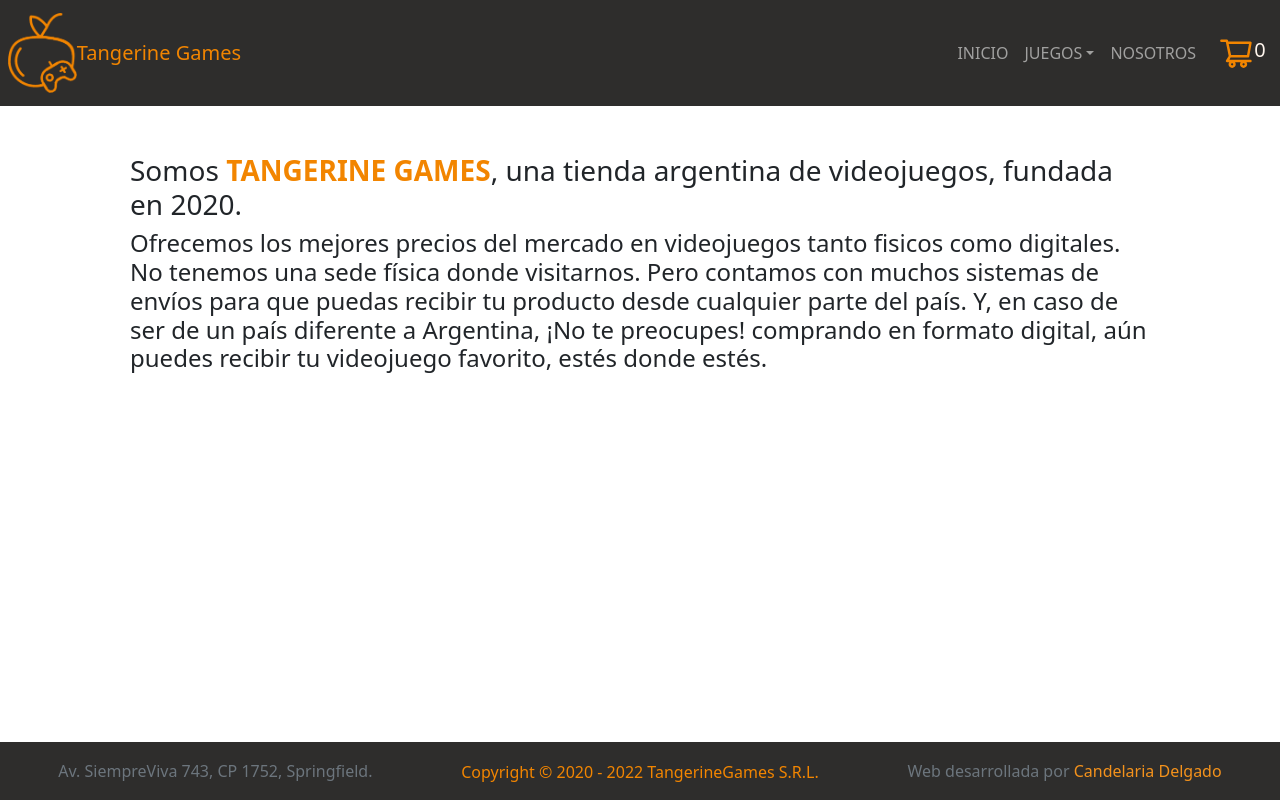
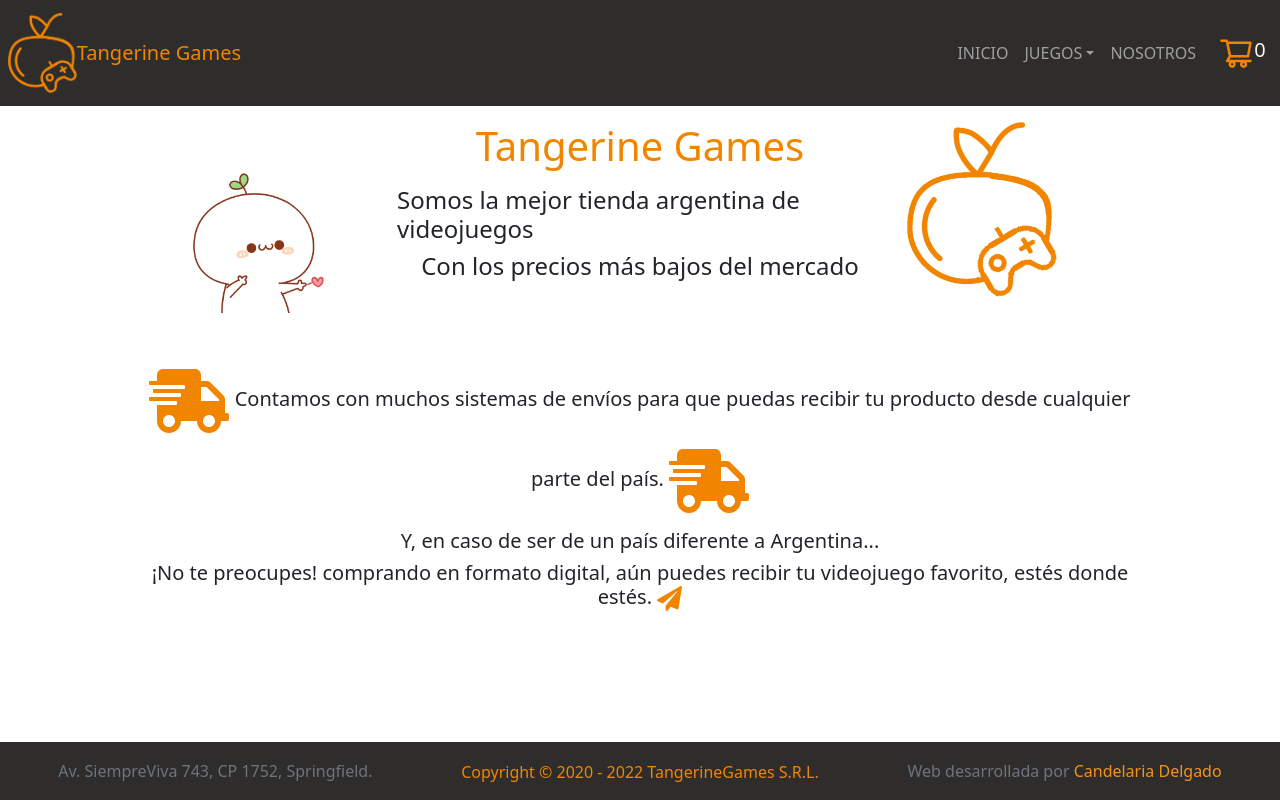
Before and after one commit to candekn/Proyecto-ReactJS-CoderHouse, a React (Vite) app: page /nosotros in a window 1280 px wide. Built offline with nearby package versions, Linux system fonts and the light colour scheme; a web font is replaced by a local one.

Commit message:
modifico nosotros

```diff
--- a/src/components/Nosotros/Nosotros.jsx
+++ b/src/components/Nosotros/Nosotros.jsx
@@ -1,21 +1,39 @@
 import React from 'react'
-import { Container } from 'react-bootstrap'
+import { Container, Row, Col, Image } from 'react-bootstrap'
+import logoColor from "../../assets/img/logo-color.png";
+import { FaShippingFast, FaPaperPlane  } from "react-icons/fa";
+import dancing from "../../assets/img/dancing.gif";
 
 export const Nosotros = () => {
     return (
         <Container>
-            <article className='m-5'>
-                <h3>
-                    Somos <strong className='text-primary'>TANGERINE GAMES</strong>, una tienda argentina de videojuegos, fundada en 2020.
-                    <br />
-                </h3>
+        <Row className='mx-5'>
+            <Col lg={3} className="d-flex flex-column justify-content-end align-items-center">
+            <Image src={dancing} width={150} />
+            </Col>
+            <Col lg={6}className="d-flex flex-column justify-content-start align-items-center">
+            <h1 className='text-primary my-3'>Tangerine Games</h1>
                 <h4>
-                    Ofrecemos los mejores precios del mercado en
-                    videojuegos tanto fisicos como digitales.
-                    No tenemos una sede física donde visitarnos. Pero contamos con muchos sistemas de envíos para que puedas recibir tu producto desde
-                    cualquier parte del país.
-                    Y, en caso de ser de un país diferente a Argentina, ¡No te preocupes! comprando en formato digital, aún puedes recibir tu videojuego favorito, estés donde estés.
+                    Somos la mejor tienda argentina de videojuegos </h4>
+                    <h4>Con los precios más bajos del mercado
                 </h4>
+            </Col>
+            <Col lg={3} className="d-flex justify-content-start align-items-center my-3">
+                <Image src={logoColor} width={150} />
+            </Col>
+        </Row>
+            <article className='m-5 text-center'>
+
+                <h5>
+                    <FaShippingFast color='#f28500' size={80}/> Contamos con muchos sistemas de envíos para que puedas recibir tu producto desde
+                    cualquier parte del país. <FaShippingFast color="#f28500" size={80} />
+                </h5>
+                <h5>
+                    Y, en caso de ser de un país diferente a Argentina...
+                </h5>
+                <h5>
+                    ¡No te preocupes! comprando en formato digital, aún puedes recibir tu videojuego favorito, estés donde estés. <FaPaperPlane color='#f28500' size={25} />
+                </h5>
             </article>
         </Container>
     )
```
